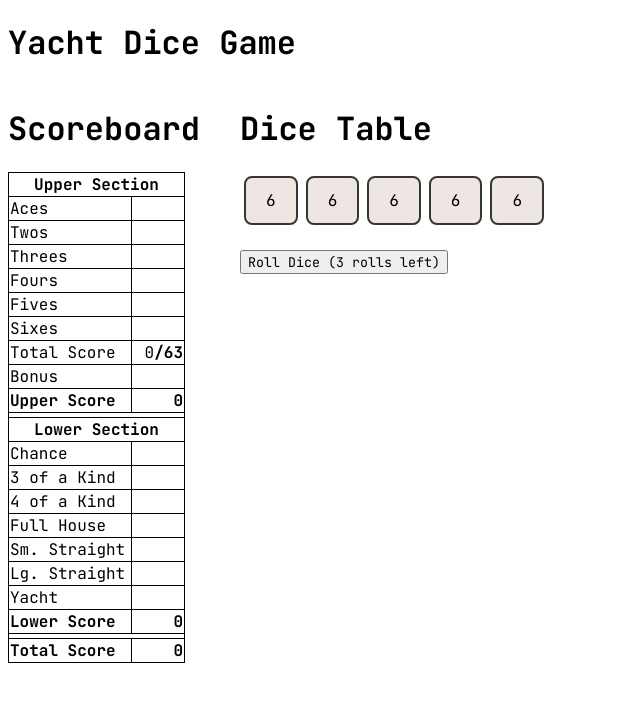
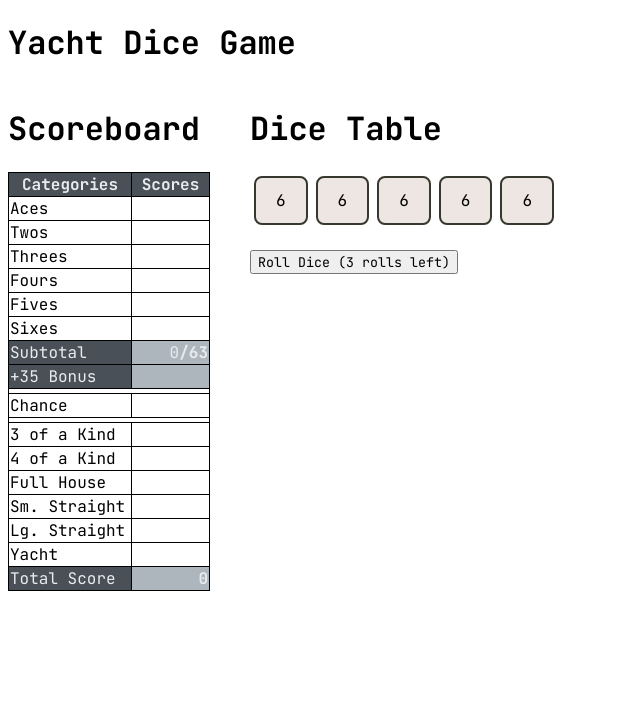
Before and after one commit to KevinHe99/yacht-dice-game, a React (Vite) app: page / in a window 1280 px wide. Shown: the top 702 px of the page, without its empty margins (0-640 px from the left). Built offline with nearby package versions, Linux system fonts and the light colour scheme.

Commit message:
Styled the Scoreboard

```diff
--- a/src/App.css
+++ b/src/App.css
@@ -25,7 +25,7 @@ td.seperator {
 
 td.score {
   text-align: right;
-  width: 50px;
+  width: 75px;
 }
 
 .container {
--- a/src/component/Scoreboard.jsx
+++ b/src/component/Scoreboard.jsx
@@ -17,7 +17,8 @@ export default function Scoreboard({ scoreData, gameActive, handleClick }) {
       <table>
         <tbody>
           <tr>
-            <th colSpan={2}>Upper Section</th>
+            <th style={{backgroundColor:"#495057", color:"#E9ECEF"}}>Categories</th>
+            <th style={{backgroundColor:"#495057", color:"#E9ECEF"}}>Scores</th>
           </tr>
           <tr>
             <td>Aces</td>
@@ -80,34 +81,27 @@ export default function Scoreboard({ scoreData, gameActive, handleClick }) {
             </td>
           </tr>
           <tr>
-            <td>Total Score</td>
-            <td className={"score"}>
+            <td style={{backgroundColor:"#495057", color:"#E9ECEF"}}>Subtotal</td>
+            <td style={{backgroundColor:"#ADB5BD", color:"#E9ECEF"}} className={"score"}>
               {scoreData.upper.score}
               <span style={{ fontWeight: "bold" }}>/63</span>
             </td>
           </tr>
           <tr>
-            <td>Bonus</td>
-            <td className={"score"}>
+            <td style={{backgroundColor:"#495057", color:"#E9ECEF"}}>+35 Bonus</td>
+            <td style={{backgroundColor:"#ADB5BD", color:"#E9ECEF"}} className={"score"}>
               {scoreData.upper.bonus.lock
                 ? `+${scoreData.upper.bonus.value}`
                 : ""}
             </td>
           </tr>
-          <tr>
-            <td style={{ fontWeight: "bold" }}>Upper Score</td>
-            <td className={"score"}>
-              <span style={{ fontWeight: "bold" }}>
-                {scoreData.upper.scoreWBonus}
-              </span>
-            </td>
-          </tr>
+
+          {/**/}
+
           <tr>
             <td className="seperator" colSpan={2}></td>
           </tr>
-          <tr>
-            <th colSpan={2}>Lower Section</th>
-          </tr>
+
           <tr>
             <td>Chance</td>
             <td className={"score"}>
@@ -117,6 +111,10 @@ export default function Scoreboard({ scoreData, gameActive, handleClick }) {
                 scoreData.lower.chance.value,
               )}
             </td>
+          </tr>
+
+          <tr>
+            <td className="seperator" colSpan={2}></td>
           </tr>
           <tr>
             <td>3 of a Kind</td>
@@ -179,19 +177,8 @@ export default function Scoreboard({ scoreData, gameActive, handleClick }) {
             </td>
           </tr>
           <tr>
-            <td style={{ fontWeight: "bold" }}>Lower Score</td>
-            <td className={"score"}>
-              <span style={{ fontWeight: "bold" }}>
-                {scoreData.lower.score}
-              </span>
-            </td>
-          </tr>
-          <tr>
-            <td className="seperator" colSpan={2}></td>
-          </tr>
-          <tr>
-            <td style={{ fontWeight: "bold" }}>Total Score</td>
-            <td className={"score"}>
+            <td style={{backgroundColor:"#495057", color:"#E9ECEF"}}>Total Score</td>
+            <td style={{backgroundColor:"#ADB5BD", color:"#E9ECEF"}} className={"score"}>
               <span style={{ fontWeight: "bold" }}>{scoreData.total}</span>
             </td>
           </tr>
```
